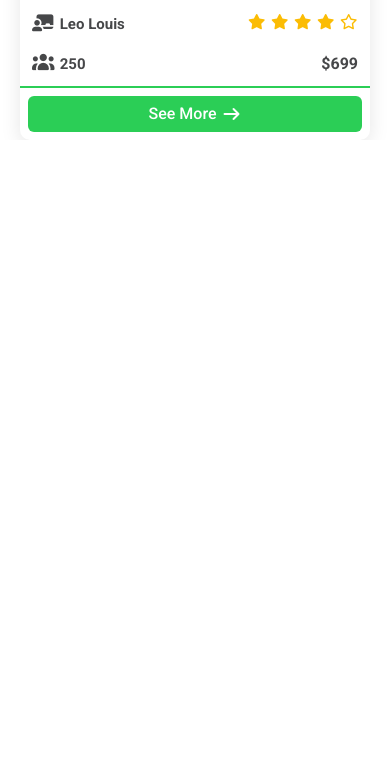
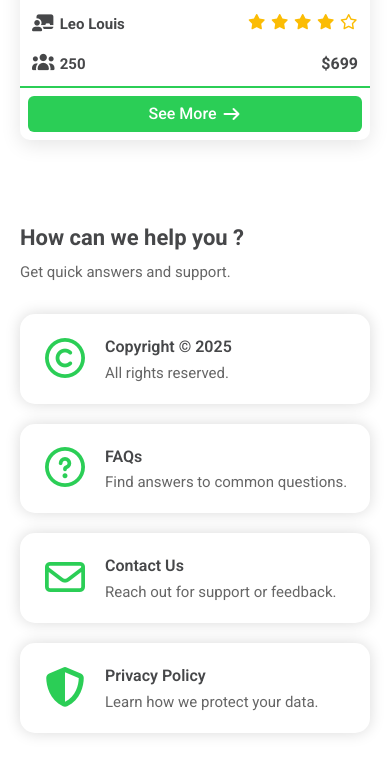
Before and after one commit to Jawad-Nassiri/CodePath, a plain HTML site: page index.html in a window 390 px wide. Shown: the part 3102-3877 px from the top of the page. Before the commit the page ends 3242 px from the top, so only its background shows below. Drawn offline with Linux system fonts and the light colour scheme.

Commit message:
complete about us section with header and responsive boxes

```diff
--- a/css/index.css
+++ b/css/index.css
@@ -446,7 +446,7 @@ i {
   text-align: center;
   padding: 0.5rem 0;
   background-color: var(--primary-color);
-  color: var(--white-color);
+  color: var(--white-color) !important;
   font-weight: 500;
   border-radius: 6px;
   text-decoration: none;
@@ -466,5 +466,81 @@ i {
   transform: translateX(4px);
 }
 
+/* courses section finished  */
 
-/* courses section finished  */
+/* about us section start  */
+
+.about-us {
+    max-width: 1400px;
+    margin: 8rem auto 8rem auto;
+    padding: 0 2rem;
+}
+
+.about-us__header {
+    display: flex;
+    flex-direction: column;
+}
+
+.about-us__title {
+    font-size: 2.2rem;
+    font-weight: 700;
+    color: var(--dark-color);
+}
+
+.about-us__text {
+    font-size: 1.5rem;
+    color: #666;
+    margin-top: 0.5rem;
+}
+
+.box-container {
+  display: grid;
+  grid-template-columns: repeat(2, 1fr);
+  gap: 2rem;
+  margin-top: 3rem;
+}
+
+.box {
+  display: flex;
+  align-items: center;
+  background-color: #fff;
+  border-radius: 1.5rem;
+  padding: 2rem;
+  box-shadow: 0 0 15px rgba(0, 0, 0, 0.15);
+  transition: all 0.3s ease;
+  cursor: default;
+}
+
+.box:hover {
+  box-shadow: 0 0 20px rgba(0, 0, 0, 0.2);
+}
+
+.box__left {
+  flex-shrink: 0;
+  margin-right: 1.5rem;
+}
+
+.box__left-icon {
+  font-size: 4rem;
+  color: var(--primary-color);
+}
+
+.box__right {
+  display: flex;
+  flex-direction: column;
+}
+
+.box-right__title {
+  font-size: 1.6rem;
+  font-weight: 600;
+  color: var(--dark-color);
+  margin-bottom: 0.3rem;
+}
+
+.box-right__subtitle {
+  font-size: 1.5rem;
+  color: #666;
+  line-height: 1.4;
+}
+
+/* about us section finished  */
--- a/css/responsive.css
+++ b/css/responsive.css
@@ -145,10 +145,34 @@
 
   /* home banner (landing) finished  */
 
+  /* about us section start  */
+
+  .box-container {
+    grid-template-columns: 1fr !important;
+  }
+
+  .box {
+    padding: 1.5rem;
+  }
+
+  .box__left-icon {
+    font-size: 2rem;
+  }
+
+  .box-right__title {
+    font-size: 1.5rem;
+  }
+
+  .box-right__subtitle {
+    font-size: 1.2rem;
+  }
+
+  /* about us section finished  */
+
 }
 
 
-
+/* ! */
 @media (max-width: 480px) {
 
   /* home banner (landing) start  */
--- a/index.html
+++ b/index.html
@@ -556,6 +556,62 @@
      </div>
     <!-- courses section finished  -->
 
+    <!-- about us section start  -->
+     <div class="about-us">
+      <div class="container">
+        <div class="about-us__header">
+          <span class="about-us__title">How can we help you ?</span>
+          <span class="about-us__text">Get quick answers and support.</span>
+        </div>
+
+        <div class="box-container">
+
+          <div class="box">
+            <div class="box__left">
+              <i class="fa-regular fa-copyright box__left-icon"></i>
+            </div>
+            <div class="box__right">
+              <span class="box-right__title">Copyright © 2025</span>
+              <span class="box-right__subtitle">All rights reserved.</span>
+            </div>
+          </div>
+
+          <div class="box">
+            <div class="box__left">
+              <i class="fa-regular fa-circle-question box__left-icon"></i>
+            </div>
+            <div class="box__right">
+              <span class="box-right__title">FAQs</span>
+              <span class="box-right__subtitle">Find answers to common questions.</span>
+            </div>
+          </div>
+
+          <div class="box">
+            <div class="box__left">
+              <i class="fa-regular fa-envelope box__left-icon"></i>
+            </div>
+            <div class="box__right">
+              <span class="box-right__title">Contact Us</span>
+              <span class="box-right__subtitle">Reach out for support or feedback.</span>
+            </div>
+          </div>
+
+          <div class="box">
+            <div class="box__left">
+              <i class="fa-solid fa-shield-halved box__left-icon"></i>
+            </div>
+            <div class="box__right">
+              <span class="box-right__title">Privacy Policy</span>
+              <span class="box-right__subtitle">Learn how we protect your data.</span>
+            </div>
+          </div>
+
+          </div>
+
+      </div>
+     </div>
+    <!-- about us section finished  -->
+
     <script src="js/script.js"></script>
   </body>
 </html>
```
